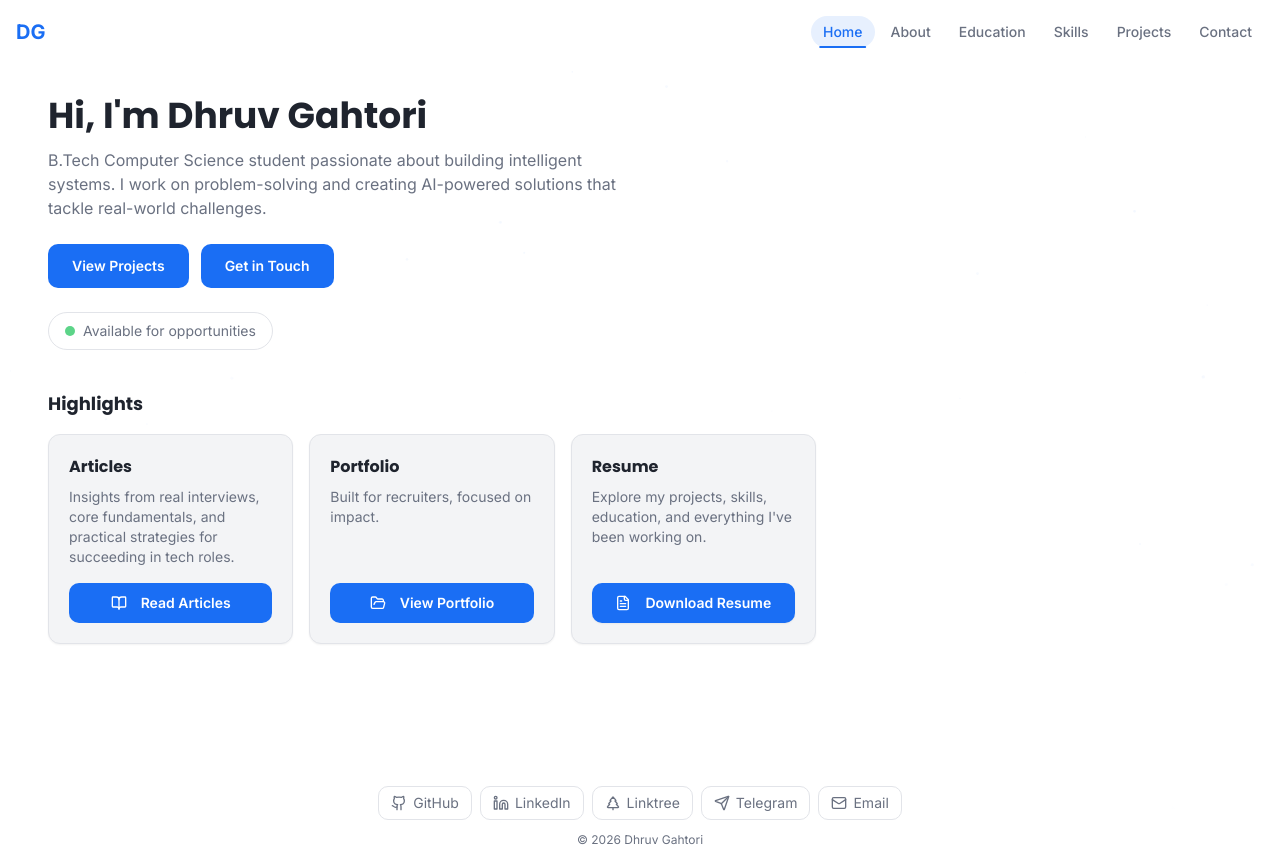
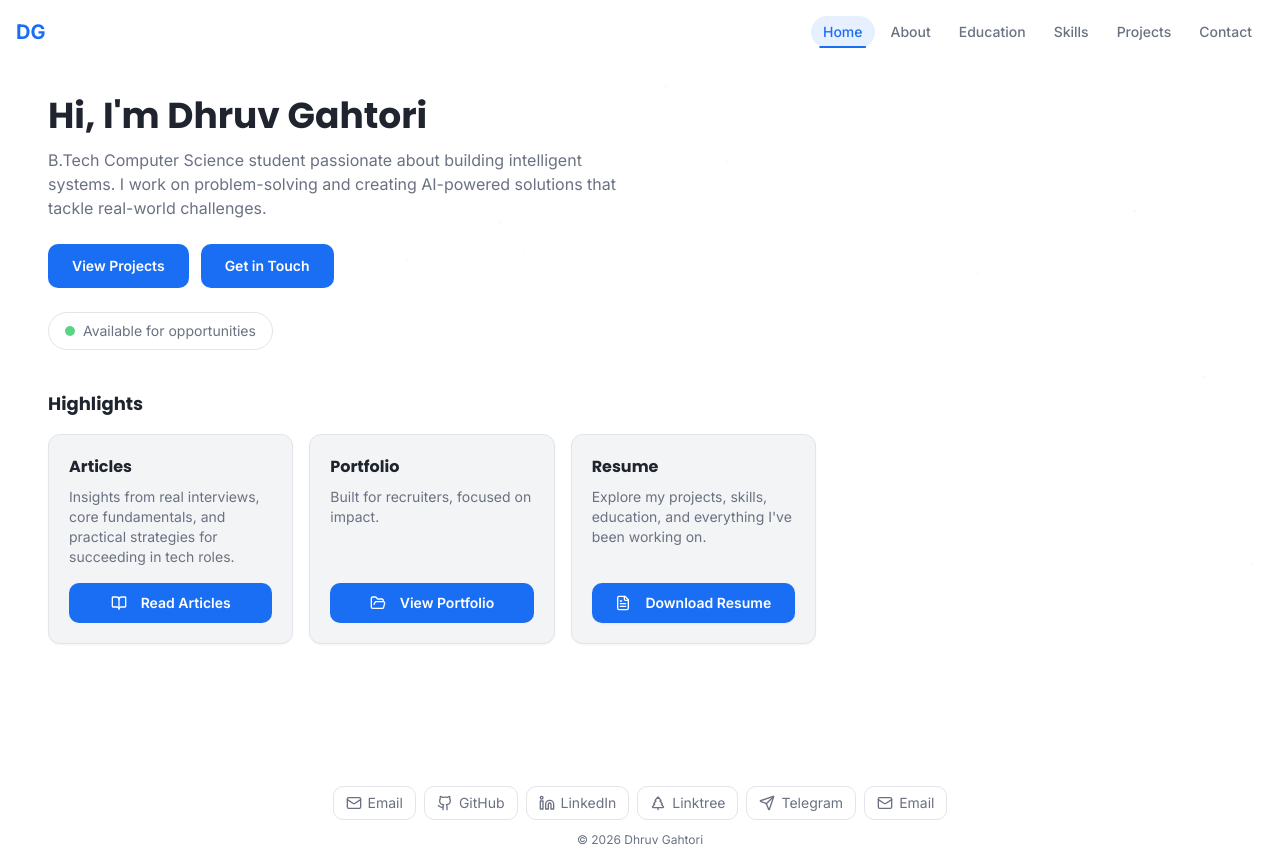
Before and after one commit to dhruvgithu/dhruvgahtori, a React (Vite) app: page / in a window 1280 px wide. Built offline with nearby package versions, Linux system fonts and the light colour scheme; the HTML template or start-up script is replaced by a standard one.

Commit message:
Changes
Co-authored-by: dhruvgithu <168573890+dhruvgithu@users.noreply.github.com>

```diff
--- a/src/components/Hero.tsx
+++ b/src/components/Hero.tsx
@@ -9,10 +9,11 @@ interface HeroProps {
 
 const Hero = ({ onNavigate }: HeroProps) => {
   const socialLinks = [
-    { icon: Github, label: "GitHub", link: "https://github.com/dhruvgithu" },
-    { icon: Linkedin, label: "LinkedIn", link: "https://linkedin.com/in/dhruv-gahtori-8b7b56285" },
-    { icon: TreePine, label: "Linktree", link: "https://linktr.ee/dhruvgahtori00" },
-    { icon: Send, label: "Telegram", link: "https://t.me/dhruvgahtori" },
+    { icon: Mail, label: "Email", link: "mailto:dhruvgahtori00@gmail.com", external: false },
+    { icon: Github, label: "GitHub", link: "https://github.com/dhruvgithu", external: true },
+    { icon: Linkedin, label: "LinkedIn", link: "https://linkedin.com/in/dhruv-gahtori-8b7b56285", external: true },
+    { icon: TreePine, label: "Linktree", link: "https://linktr.ee/dhruvgahtori00", external: true },
+    { icon: Send, label: "Telegram", link: "https://t.me/dhruvgahtori", external: true },
   ];
 
   return (
--- a/src/components/SocialIcons.tsx
+++ b/src/components/SocialIcons.tsx
@@ -1,6 +1,7 @@
-import { Github, Linkedin, TreePine, Send } from "lucide-react";
+import { Github, Linkedin, TreePine, Send, Mail } from "lucide-react";
 
 const socialLinks = [
+  { icon: Mail, label: "Email", link: "mailto:dhruvgahtori00@gmail.com" },
   { icon: Github, label: "GitHub", link: "https://github.com/dhruvgithu" },
   { icon: Linkedin, label: "LinkedIn", link: "https://linkedin.com/in/dhruv-gahtori-8b7b56285" },
   { icon: TreePine, label: "Linktree", link: "https://linktr.ee/dhruvgahtori00" },
@@ -14,7 +15,7 @@ const SocialIcons = () => {
         <a
           key={index}
           href={social.link}
-          target="_blank"
+          target={social.link.startsWith("mailto:") ? undefined : "_blank"}
           rel="noopener noreferrer"
           className="p-2.5 rounded-full border border-border hover:border-primary/40 hover:bg-primary/5 transition-all duration-300"
           title={social.label}
```
